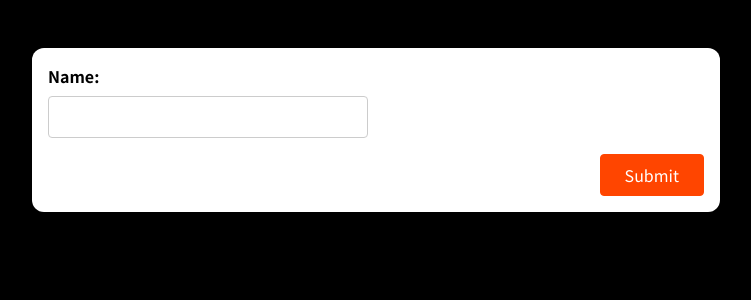
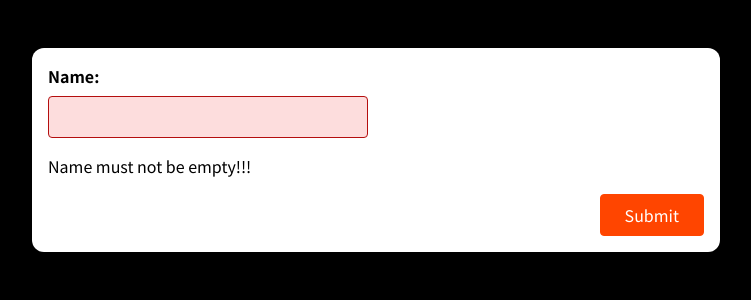
Before and after one commit to MwauStephen/Form-Inputs, a React (Create React App) app: page / in a window 1280 px wide. Shown: the top 300 px of the page, without its empty margins (264-1015 px from the left). Built offline with nearby package versions, Linux system fonts and the light colour scheme.

Commit message:
changed the state of name is valid to false

```diff
--- a/src/Components/SimpleInput.js
+++ b/src/Components/SimpleInput.js
@@ -2,7 +2,7 @@ import React, { useState, useRef, useEffect } from "react";
 
 const SimpleInput = (props) => {
   const [enteredName, setEnteredName] = useState("");
-  const [enteredNameIsValid, setEnteredNameIsValid] = useState(true);
+  const [enteredNameIsValid, setEnteredNameIsValid] = useState(false);
   const inputNameRef = useRef("");
 
   useEffect(() => {
```
